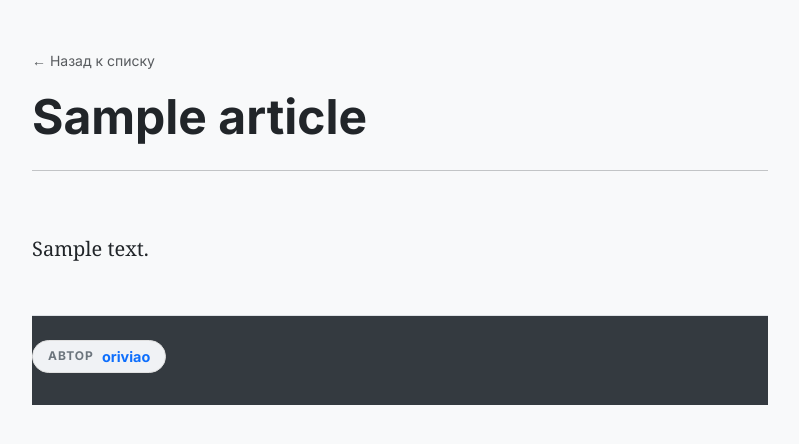
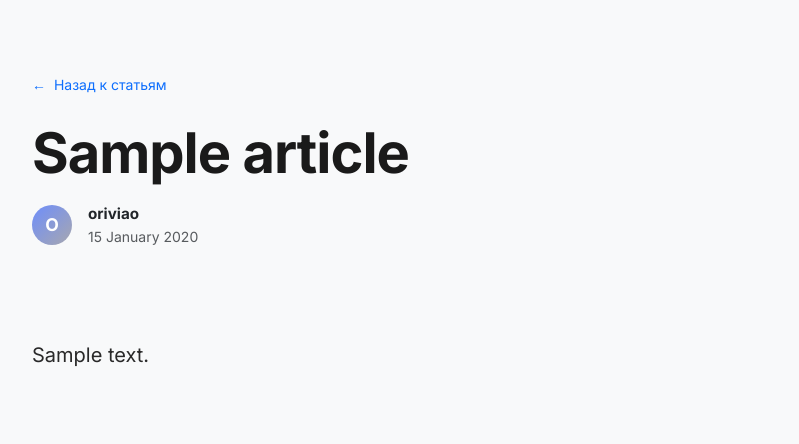
Before and after one commit to andrii758/curly-winner, a Django app: page /about/1/ in a window 1280 px wide. Shown: the part 56-500 px from the top of the page, without its empty margins (50-849 px from the left). Run offline with Django 5.2, Linux system fonts and the light colour scheme; tables that the repository leaves empty hold one stand-in row (values such as "Sample post").

Commit message:
updated model with publish date and implemented into the project

```diff
--- a/articles/models.py
+++ b/articles/models.py
@@ -4,6 +4,7 @@ from django.db import models
 class Article(models.Model):
     title = models.CharField(max_length=50)
     body = models.TextField()
+    publish_date = models.DateTimeField(auto_now=True)
 
     def __str__(self):
         return self.title
--- a/articles/views.py
+++ b/articles/views.py
@@ -1,4 +1,3 @@
-from django.shortcuts import render
 from django.views.generic import ListView, DetailView
 
 from .models import Article
--- a/templates/article_detail.html
+++ b/templates/article_detail.html
@@ -3,59 +3,67 @@
 {% block title %}{{ article.title }}{% endblock %}
 
 {% block content %}
-<div class="py-4">
-    <a href="{% url 'home' %}" class="text-decoration-none text-muted small">
-        &larr; Назад к списку
+<div class="py-5" style="max-width: 800px; margin: 0 auto;">
+    <a href="{% url 'home' %}" class="text-decoration-none text-primary fw-medium small">
+        <span class="me-1">←</span> Назад к статьям
     </a>
 
-    <h1 class="display-5 fw-bold mt-3 mb-3">{{ article.title }}</h1>
+    <h1 class="display-4 fw-bold mt-4 mb-3" style="letter-spacing: -1px; color: #1a1a1a;">
+        {{ article.title }}
+    </h1>
 
-    <hr class="my-4 opacity-25">
+    <div class="d-flex align-items-center gap-3 mb-5 pb-2 border-bottom border-light">
+        <div class="author-circle">O</div>
+        <div>
+            <div class="fw-bold text-dark" style="font-size: 0.95rem;">oriviao</div>
+            <div class="text-muted small">{{ article.publish_date|date:"d E Y" }}</div>
+        </div>
+    </div>
 
     <div class="article-body">
-        <p class="lead text-dark" style="line-height: 1.8; white-space: pre-line;">
+        <p class="article-text">
             {{ article.body }}
         </p>
     </div>
 
-    <footer class="mt-5 pt-4 border-top">
-        <div class="author-badge">
-            <span class="author-label">Автор</span>
-            <span class="author-name">oriviao</span>
-        </div>
-    </footer>
 </div>
 
 <style>
-    .article-body {
-        max-width: 800px;
-        font-family: 'Georgia', serif;
-        font-size: 1.2rem;
+    /* Текст статьи: крупный, с хорошим интервалом */
+    .article-text {
+        font-family: 'Inter', -apple-system, sans-serif;
+        font-size: 1.25rem;
+        line-height: 1.7;
+        color: #292929;
+        white-space: pre-line;
     }
 
-    /* Стили для красивой плашки автора */
-    .author-badge {
-        display: inline-flex;
+    /* Аватарка-заглушка (буква O на стильном фоне) */
+    .author-circle {
+        width: 40px;
+        height: 40px;
+        background: linear-gradient(135deg, #6e8efb, #a7a7af);
+        color: white;
+        border-radius: 50%;
+        display: flex;
         align-items: center;
-        background-color: #f0f2f5; /* Светло-голубоватый/серый фон */
-        padding: 5px 15px;
-        border-radius: 50px; /* Скругленные края (pill-style) */
-        border: 1px solid #e0e0e0;
+        justify-content: center;
+        font-weight: bold;
+        font-size: 1.1rem;
     }
 
-    .author-label {
-        font-size: 0.75rem;
-        text-transform: uppercase;
-        letter-spacing: 1px;
-        color: #6c757d;
-        margin-right: 8px;
-        font-weight: bold;
+    /* Декоративная точка в конце */
+    .divider-dot::before {
+        content: "...";
+        display: block;
+        letter-spacing: 10px;
+        font-size: 1.5rem;
+        color: #ccc;
     }
 
-    .author-name {
-        font-size: 0.9rem;
-        font-weight: 600;
-        color: #0d6efd; /* Приятный синий цвет акцента */
+    /* Убираем подчеркивание у ссылки при наведении */
+    a:hover {
+        text-decoration: underline !important;
     }
 </style>
-{% endblock content  %}
+{% endblock %}
```
Also changed, not shown: templates/home.html (+64 -9 lines), articles/migrations/0002_article_publish_date.py (added).
